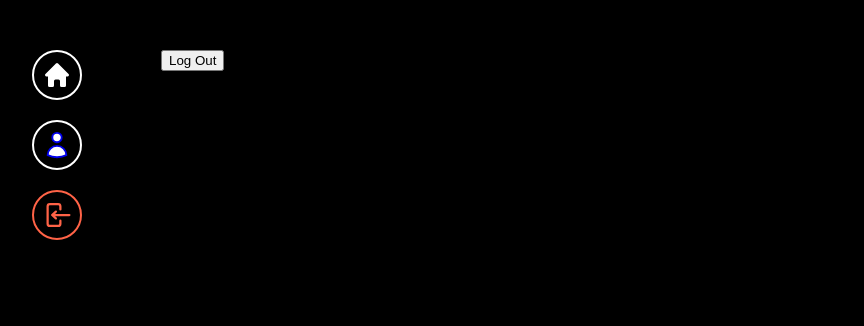
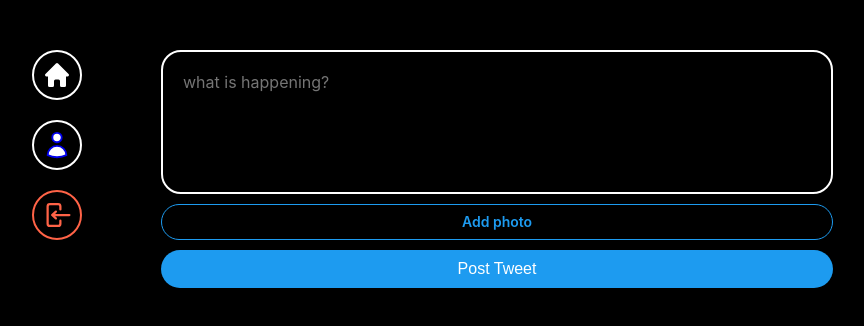
Before and after one commit to hxxbkk/nwitter-reloaded, a React (Vite) app: page / in a window 1280 px wide. Shown: the top 326 px of the page, without its empty margins (237-1101 px from the left). Built offline with nearby package versions, Linux system fonts and the light colour scheme; no server answers; sample sign-in values are in the browser's storage.

Commit message:
Post Tweet Form

```diff
--- /dev/null
+++ b/src/components/post-tweet-form.tsx
@@ -0,0 +1,102 @@
+import { useState } from 'react';
+import { styled } from 'styled-components';
+
+const Form = styled.div`
+  display: flex;
+  flex-direction: column;
+  gap: 10px;
+`;
+
+const TextArea = styled.textarea`
+  border: 2px solid white;
+  padding: 20px;
+  border-radius: 20px;
+  font-size: 16px;
+  color: white;
+  background-color: black;
+  width: 100%;
+  resize: none;
+  font-family: -apple-system, BlinkMacSystemFont, 'Segoe UI', Roboto, Oxygen,
+    Ubuntu, Cantarell, 'Fira Sans', 'Droid Sans', 'Helvetica Neue', sans-serif;
+  &::placeholder {
+    font-size: 16px;
+  }
+  &:focus {
+    outline: none;
+    border-color: #1d9bf0;
+  }
+`;
+
+const AttachFileButton = styled.label`
+  padding: 10px 0px;
+  color: #1d9bf0;
+  text-align: center;
+  border-radius: 20px;
+  border: 1px solid #1d9bf0;
+  font-size: 14px;
+  font-weight: 600;
+  cursor: pointer;
+`;
+
+const AttachFileInput = styled.input`
+  display: none; //AttachFileInput을 숨기고 싶어서
+`;
+
+const SubmitBtn = styled.input`
+  background-color: #1d9bf0;
+  color: white;
+  border: none;
+  padding: 10px 0px;
+  border-radius: 20px;
+  font-size: 16px;
+  cursor: pointer;
+  &:hover,
+  &:active {
+    opacity: 0.9;
+  }
+`;
+
+export default function PostTweetFrom() {
+  const { isLoading, setLoading } = useState(false);
+  const [tweet, setTweet] = useState('');
+  const [file, setFile] = useState<File | null>(null); //타입스크립트 구문
+  const onChange = (e: React.ChangeEvent<HTMLTextAreaElement>) => {
+    setTweet(e.target.value);
+  };
+
+  //타입이 file인 input이 변경될 때맏 ㅏ파일의 배열을 받게 됨, 어떤 input은 복수의 파일을 업로드하게 해 줌
+  const onFileChange = (e: React.ChangeEvent<HTMLInputElement>) => {
+    const { files } = e.target;
+    if (files && files.length === 1) {
+      // input에서 파일 추출 파일이 딱 하나만 있는지 확인, 유저가 단 하나의 파일만 업로드하도록
+      setFile(files[0]); // 배열의 첫 번째 파일을 file state에 저장
+    }
+  };
+
+  return (
+    <Form>
+      <TextArea
+        rows={5}
+        maxLength={180}
+        onChange={onChange}
+        value={tweet}
+        placeholder="what is happening?"
+      />
+      <AttachFileButton htmlFor="file">
+        {file ? 'Photo added ✅' : 'Add photo'}
+      </AttachFileButton>{' '}
+      {/*유저가 파일 첨부 */}
+      <AttachFileInput
+        onChange={onFileChange}
+        type="file"
+        id="file"
+        accept="image/*"
+      />{' '}
+      {/*이미지 파일이기만 하면 어떤 확장자라도 가능 */}
+      <SubmitBtn
+        type="submit"
+        value={isLoading ? 'Posting...' : 'Post Tweet'}
+      />
+    </Form>
+  );
+}
--- a/src/routes/home.tsx
+++ b/src/routes/home.tsx
@@ -1,13 +1,12 @@
-import { auth } from '../firebase';
+import { styled } from 'styled-components';
+import PostTweetForm from '../components/post-tweet-form';
+
+const Wrapper = styled.div``;
 
 export default function Home() {
-  const logOut = () => {
-    // auth는 firebase 파일에서 온거임
-    auth.signOut(); // 파이어베이스에서 auth 인스턴스 호출한 다음에 signOut만 해주면 됨
-  };
   return (
-    <h1>
-      <button onClick={logOut}>Log Out</button>
-    </h1>
+    <Wrapper>
+      <PostTweetForm />
+    </Wrapper>
   );
 }
```
